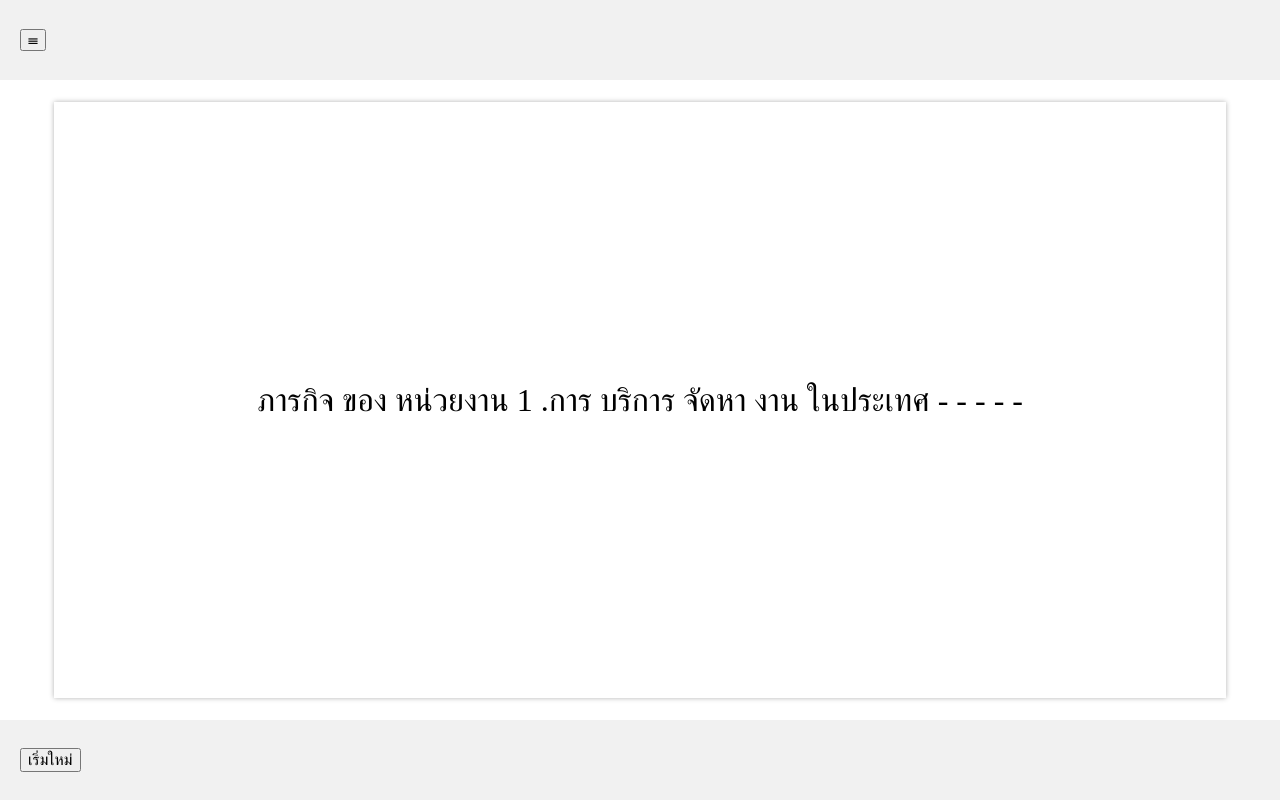
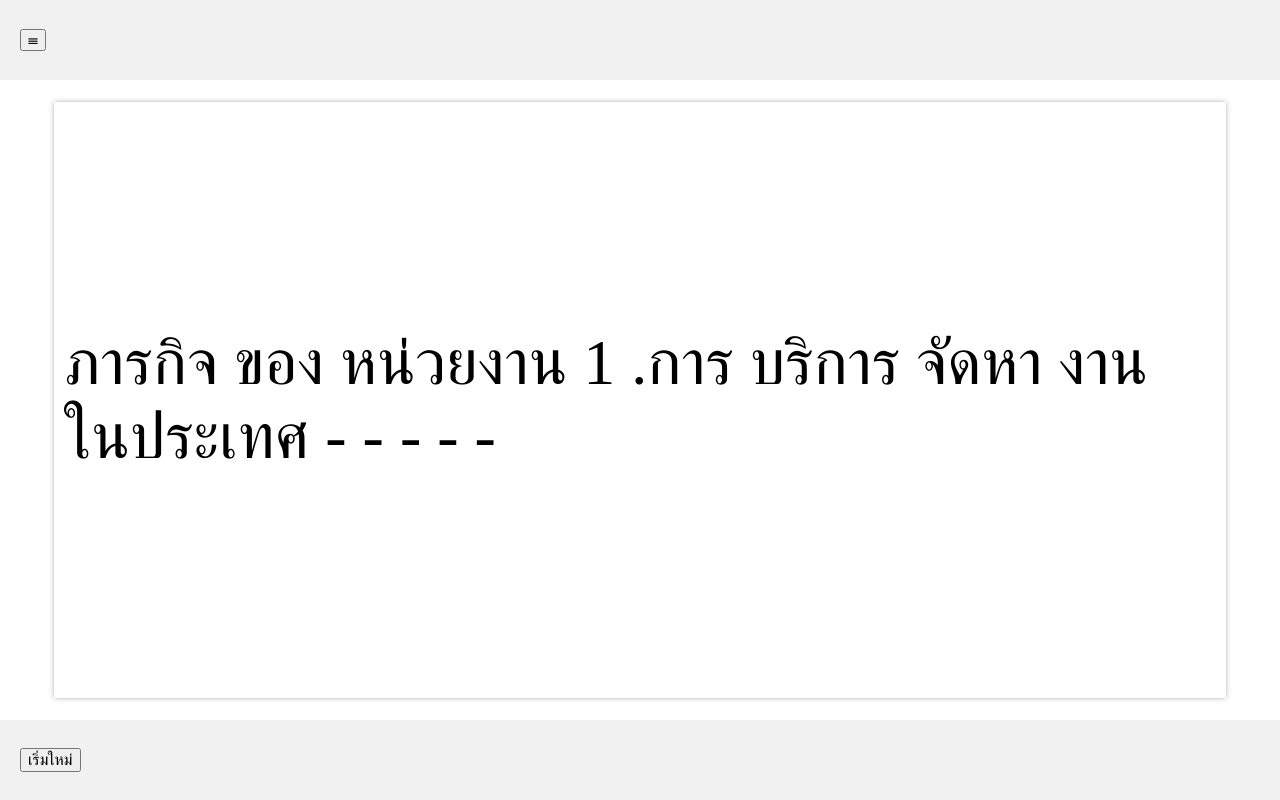
Before and after one commit to ciradhivat/sugun, a plain HTML site: page 001/1_kkchng.html in a window 1280 px wide. Drawn offline with Linux system fonts and the light colour scheme.

Commit message:
Update styles.css

```diff
--- a/001/styles.css
+++ b/001/styles.css
@@ -43,9 +43,15 @@ body, html {
 }
 
 /* ทำให้เว็บไซต์ responsive */
-@media (max-width: 1280px) {
+@media (min-width: 320px) {
   .flashcard {
     font-size: 2rem;
+  }
+}
+
+@media (min-width: 768px) {
+  .flashcard {
+    font-size: 4rem;
   }
 }
 
```
